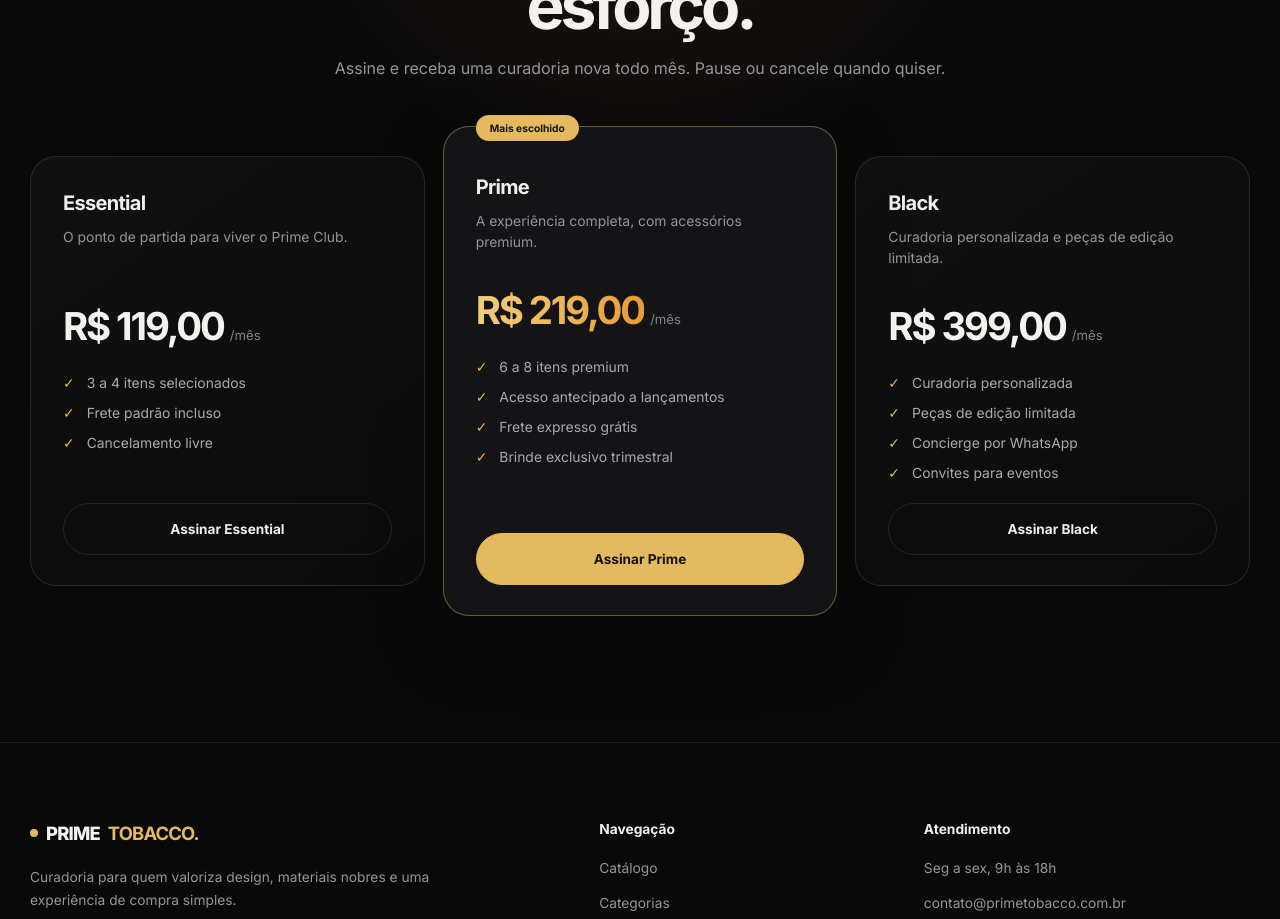
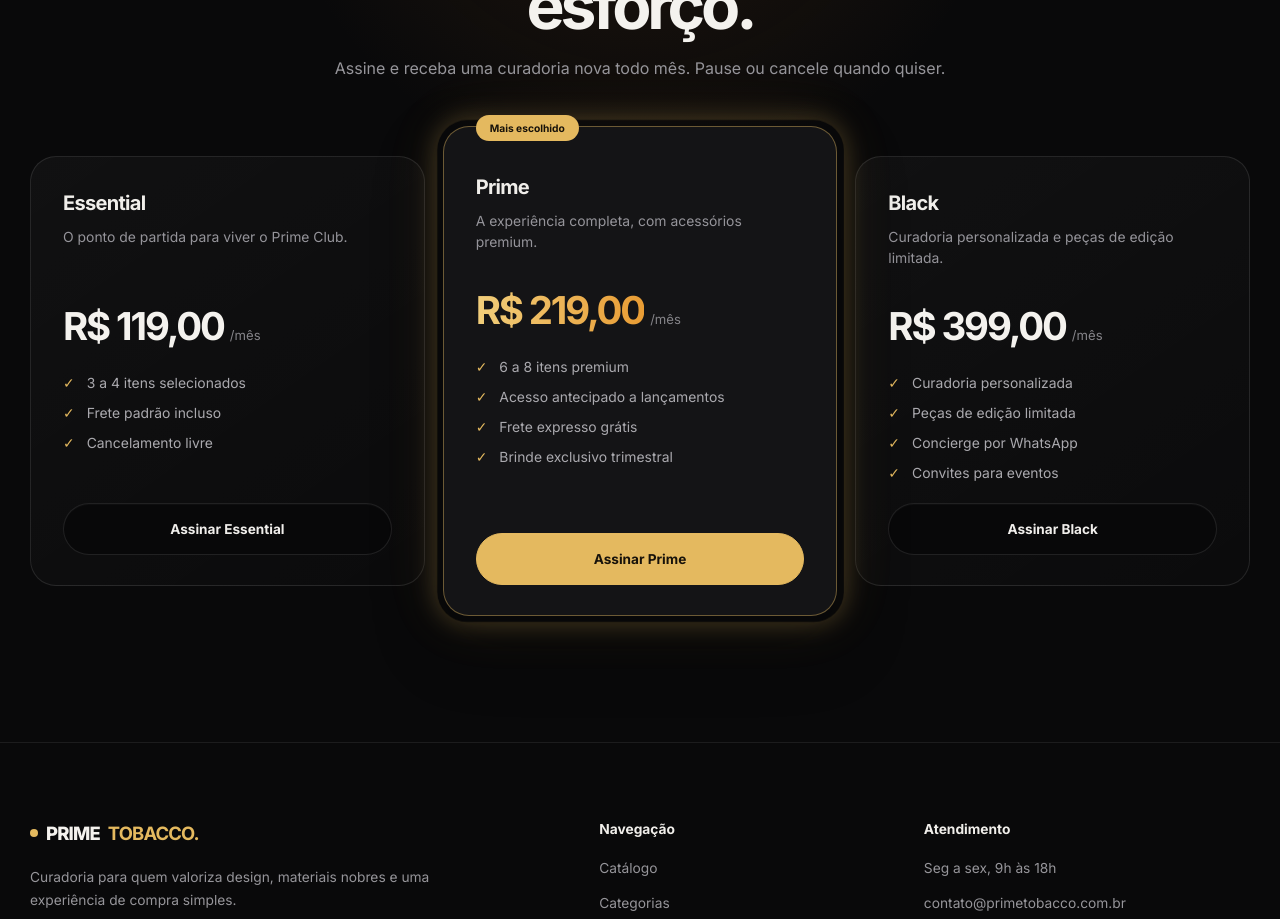
Before and after one commit to fernando12128/tabacaria-web, a React (Vite) app: page / in a window 1280 px wide. Shown: the part 2800-3719 px from the top of the page. Built offline with nearby package versions, Linux system fonts and the light colour scheme; no server answers.

Commit message:
Refina interação dos planos do Prime Club

```diff
--- a/src/components/Planos/Planos.css
+++ b/src/components/Planos/Planos.css
@@ -61,14 +61,47 @@
   background: linear-gradient(145deg, rgba(255, 255, 255, 0.035), rgba(255, 255, 255, 0.012));
   display: flex;
   flex-direction: column;
+  transition:
+    border-color 0.25s ease,
+    transform 0.25s ease,
+    box-shadow 0.25s ease;
 }
 
 .plan-card.featured {
+  z-index: 1;
+  isolation: isolate;
   min-height: 490px;
   padding-top: 48px;
   border-color: rgba(228, 185, 95, 0.42);
   background: #141416;
   box-shadow: 0 28px 70px rgba(0, 0, 0, 0.25);
+}
+
+.plan-card.featured::before {
+  content: "";
+  position: absolute;
+  inset: -6px;
+  z-index: -1;
+  border-radius: 30px;
+  box-shadow:
+    0 0 24px rgba(228, 185, 95, 0.34),
+    0 0 58px rgba(228, 185, 95, 0.18);
+  opacity: 0.48;
+  pointer-events: none;
+  animation: featured-plan-pulse 2.8s ease-in-out infinite;
+}
+
+@keyframes featured-plan-pulse {
+  0%,
+  100% {
+    opacity: 0.42;
+    transform: scale(0.995);
+  }
+
+  50% {
+    opacity: 0.95;
+    transform: scale(1.012);
+  }
 }
 
 .featured-badge {
@@ -151,16 +184,16 @@
   margin-top: auto;
   border: 1px solid var(--border);
   border-radius: 999px;
+  background: #080809;
   color: #f0eeeb;
+  box-shadow: inset 0 1px 0 rgba(255, 255, 255, 0.025);
   font-size: 0.85rem;
   font-weight: 700;
-  transition: background 0.2s ease, color 0.2s ease, border-color 0.2s ease;
-}
-
-.plan-button:hover {
-  color: #111;
-  border-color: var(--yellow);
-  background: var(--yellow);
+  transition:
+    background 0.2s ease,
+    color 0.2s ease,
+    border-color 0.2s ease,
+    transform 0.2s ease;
 }
 
 .plan-card.featured .plan-button {
@@ -169,8 +202,33 @@
   background: var(--yellow);
 }
 
-.plan-card.featured .plan-button:hover {
-  background: var(--yellow-light);
+@media (hover: hover) and (pointer: fine) {
+  .plan-card:not(.featured):hover {
+    border-color: rgba(228, 185, 95, 0.34);
+    box-shadow:
+      0 0 0 1px rgba(228, 185, 95, 0.05),
+      0 18px 48px rgba(0, 0, 0, 0.22);
+  }
+
+  .plan-card:not(.featured) .plan-button:hover {
+    color: #111;
+    border-color: var(--yellow);
+    background: var(--yellow);
+    transform: translateY(-1px);
+  }
+
+  .plan-card.featured .plan-button:hover {
+    background: var(--yellow-light);
+    transform: translateY(-1px);
+  }
+}
+
+@media (prefers-reduced-motion: reduce) {
+  .plan-card.featured::before {
+    animation: none;
+    opacity: 0.62;
+    transform: none;
+  }
 }
 
 @media (max-width: 900px) {
```
